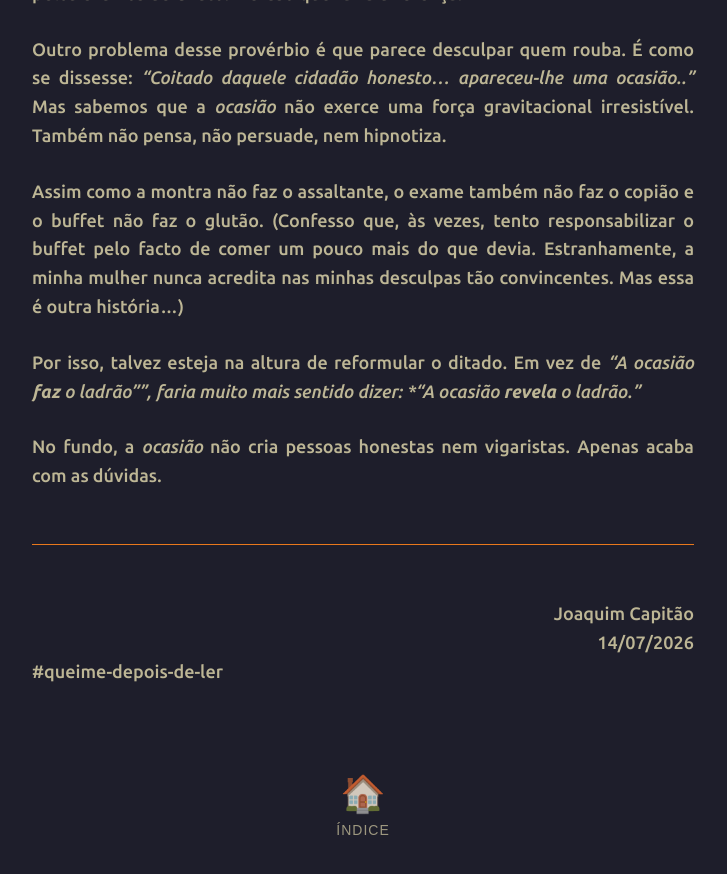
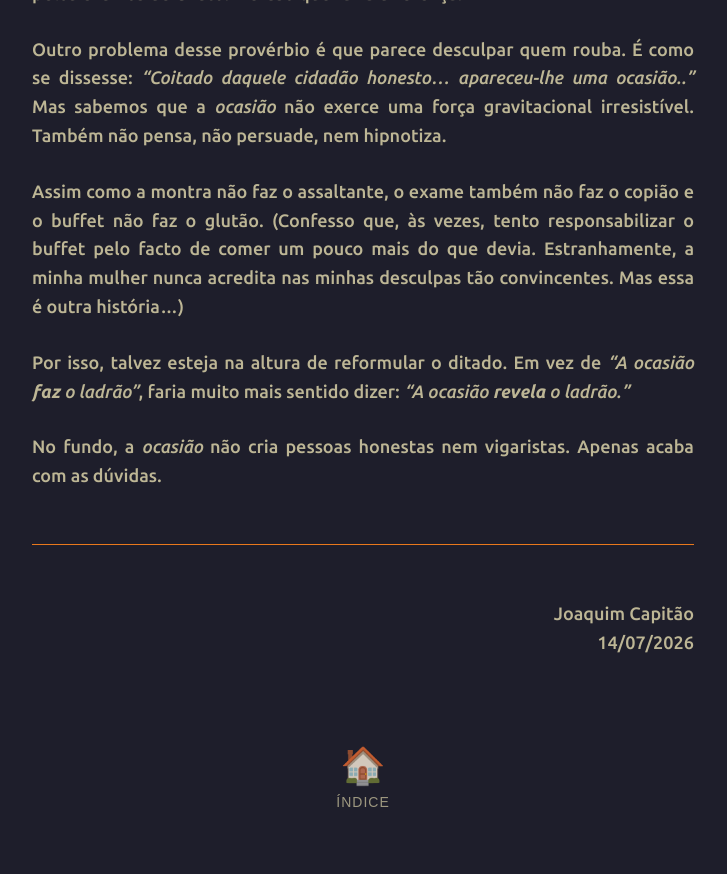
Before and after one commit to joaquim-capitao/queime-depois-de-ler, a Jekyll site: the page built from a-ocasiao-faz-o-ladrao.md, in a window 1280 px wide and 900 px high, scrolled down 1323 px. Shown: the top 874 px of the window, without its empty margins (277-1004 px from the left). Built offline with Jekyll 4.4.1, drawn with Linux system fonts in a browser that asks for light colours; our own code applies the rules of GitHub Pages for plain Markdown files.

Commit message:
Fix formatting and clarify the proverb about thieves

```diff
--- a/a-ocasiao-faz-o-ladrao.md
+++ b/a-ocasiao-faz-o-ladrao.md
@@ -22,13 +22,10 @@
 
 Assim como a montra não faz o assaltante, o exame também não faz o copião e o buffet não faz o glutão. (Confesso que, às vezes, tento responsabilizar o buffet pelo facto de comer um pouco mais do que devia. Estranhamente, a minha mulher nunca acredita nas minhas desculpas tão convincentes. Mas essa é outra história...)
 
-Por isso, talvez esteja na altura de reformular o ditado. Em vez de *"A ocasião **faz** o ladrão"", faria muito mais sentido dizer: *"A ocasião **revela** o ladrão."*
+Por isso, talvez esteja na altura de reformular o ditado. Em vez de *"A ocasião **faz** o ladrão"*, faria muito mais sentido dizer: *"A ocasião **revela** o ladrão."*
 
 No fundo, a *ocasião* não cria pessoas honestas nem vigaristas. Apenas acaba com as dúvidas.
 
 ---
 <div align="right">Joaquim Capitão</div>
 <div align="right">14/07/2026</div>
-
-
-#queime-depois-de-ler
```
